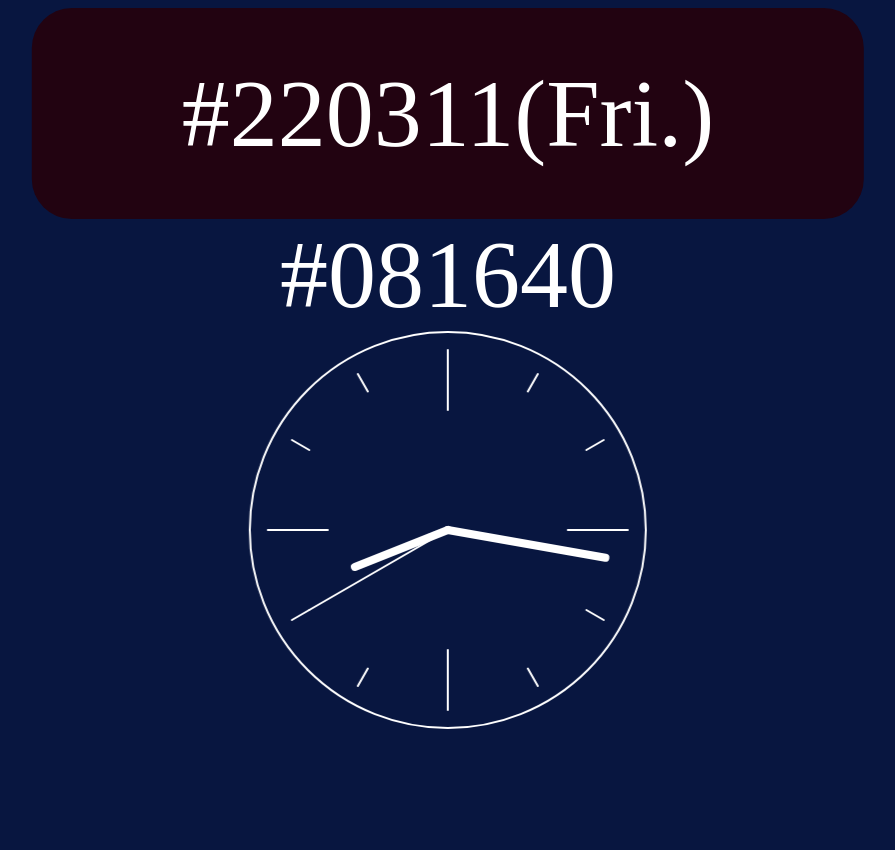
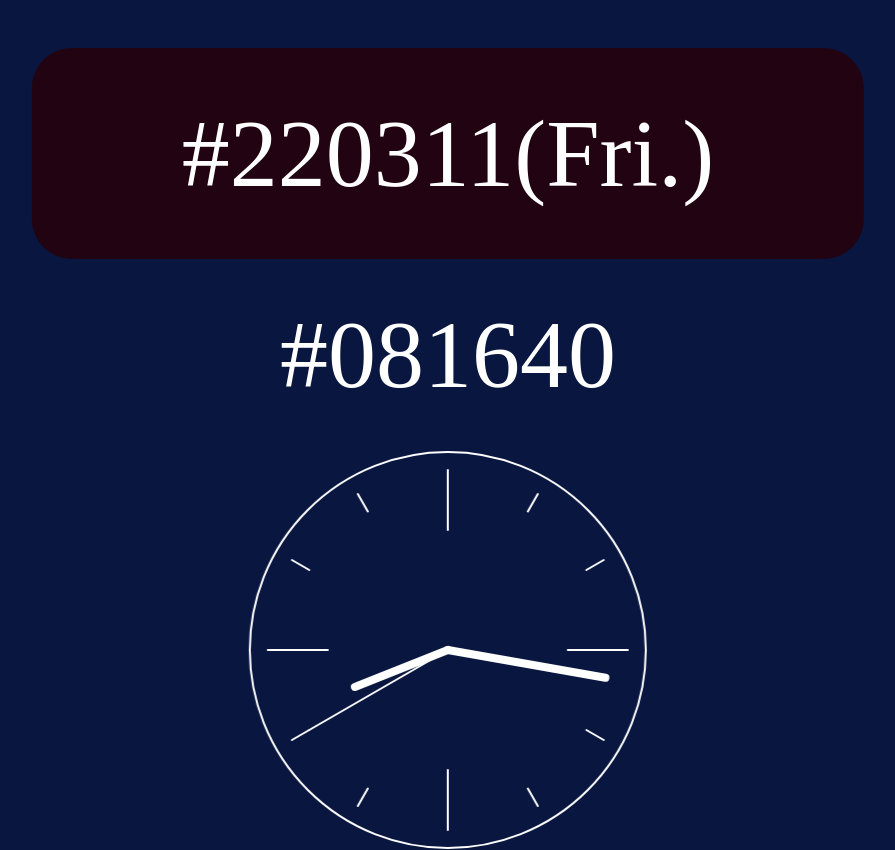
Before and after one commit to Gakuto1112/ColorCodeClock, a plain HTML site: page ColorCodeClock.html in a window 1280 px wide. Shown: the whole page, without its empty margins (200-1095 px from the left). Before the commit the page ends 800 px from the top, so only its background shows below. Drawn offline with Linux system fonts and the light colour scheme.

Commit message:
要素の位置の微調整

```diff
--- a/ColorCodeClock.css
+++ b/ColorCodeClock.css
@@ -6,8 +6,10 @@ body {
 	flex-direction: column;
 	align-items: center;
 }
+body > * {
+	margin: 40px 0px 0px 0px;
+}
 p {
-	margin: 0;
 	font-size: 96px;
 	font-family: serif;
 }
```
